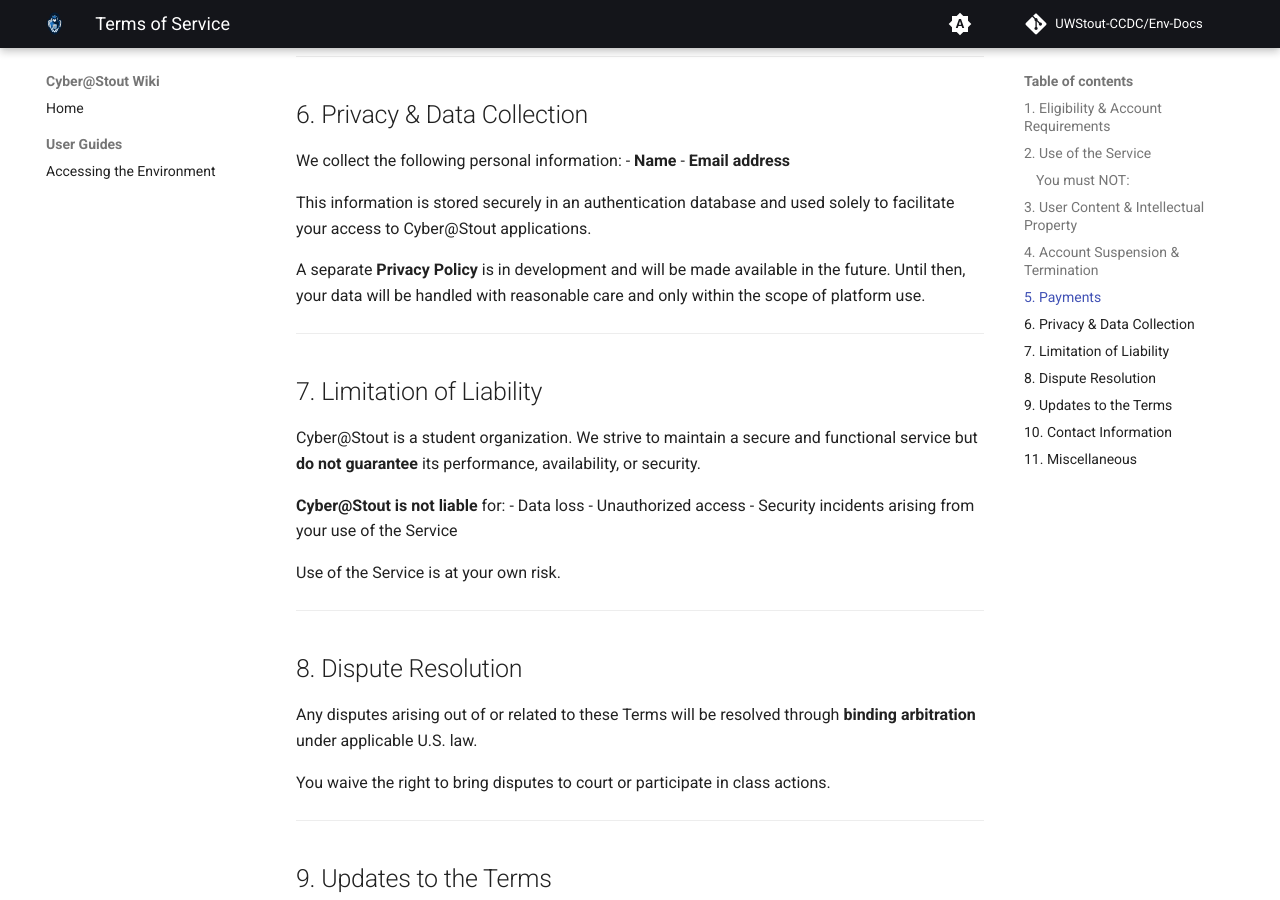
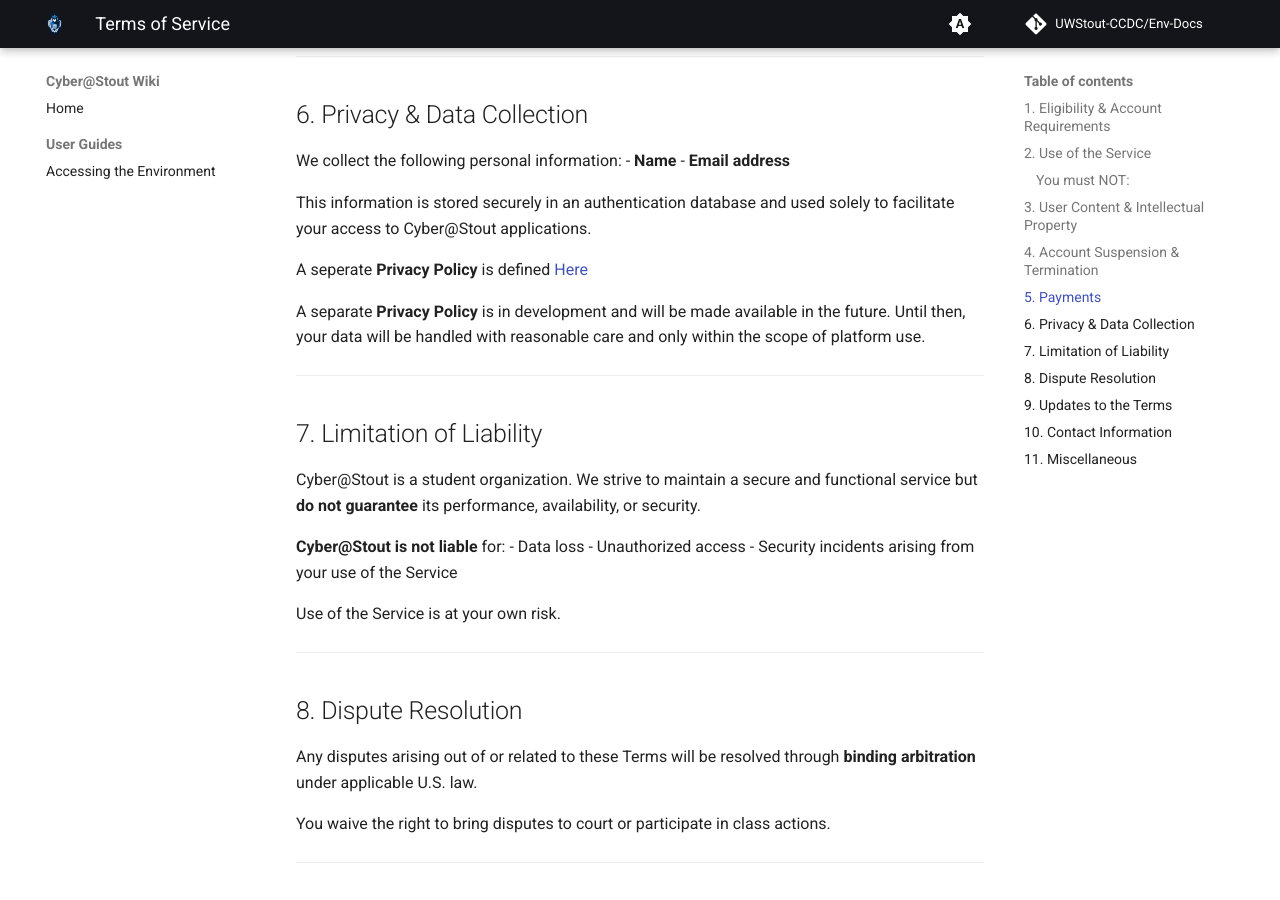
Before and after one commit to UWStout-CCDC/Env-Docs, an MkDocs documentation site: the page built from docs/misc/sso-terms-of-service.md, in a window 1280 px wide and 900 px high, scrolled down 1867 px. Built offline with MkDocs 1.6.1 and Material for MkDocs 9.7.7, drawn with Linux system fonts in a browser that asks for light colours; comment, search, counter and statistics services are not loaded.

Commit message:
Add reference to Privacy Policy in Terms of Service document

```diff
--- a/docs/misc/sso-terms-of-service.md
+++ b/docs/misc/sso-terms-of-service.md
@@ -68,6 +68,8 @@
 
 This information is stored securely in an authentication database and used solely to facilitate your access to Cyber@Stout applications.
 
+A seperate **Privacy Policy** is defined [Here](misc/sso-privacy-policy.md)
+
 A separate **Privacy Policy** is in development and will be made available in the future. Until then, your data will be handled with reasonable care and only within the scope of platform use.
 
 ---
```
